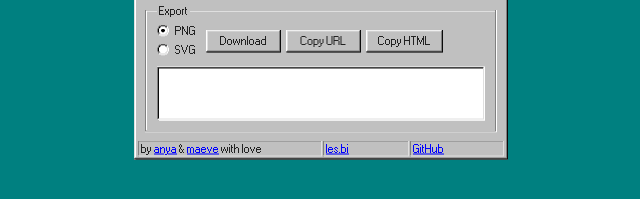
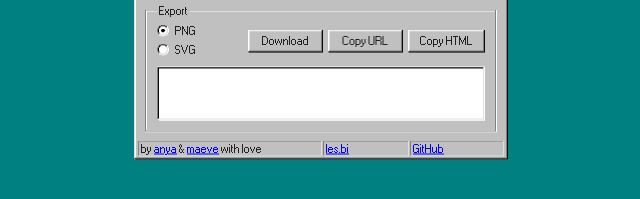
Before and after one commit to hummusbird/badge-gen, a website: page frontend/index.html in a window 1280 px wide. Shown: the part 421-620 px from the top of the page, without its empty margins (319-959 px from the left). Drawn offline with nearby package versions, Linux system fonts and the light colour scheme; no server answers.

Commit message:
space radios and buttons evenly

```diff
--- a/frontend/index.css
+++ b/frontend/index.css
@@ -73,6 +73,8 @@ body {
 
 .download-radio {
     display: inline-flex;
+    justify-content: space-between;
+    width: 100%;
     margin-bottom: 10px;
 }
 
```
